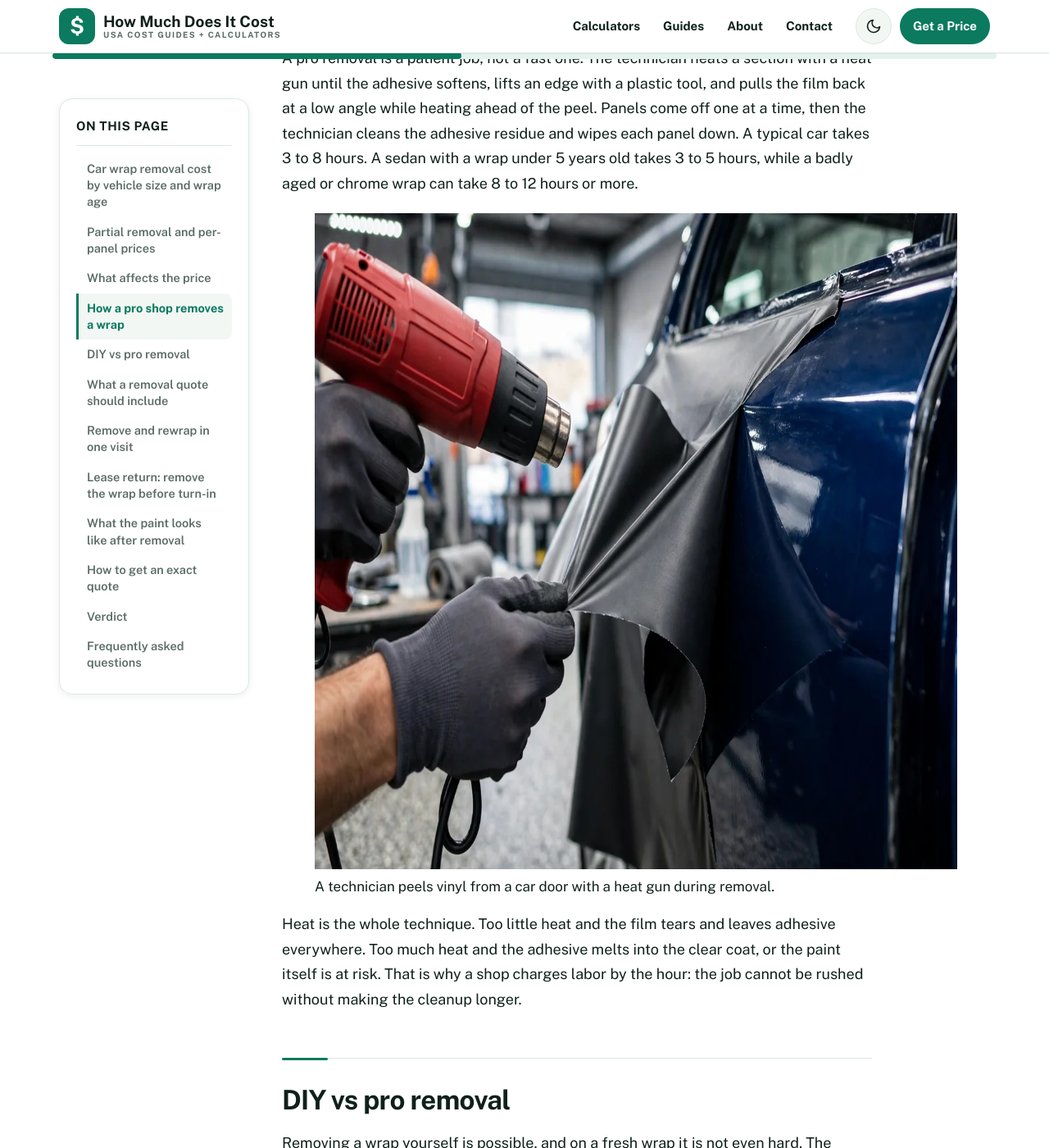
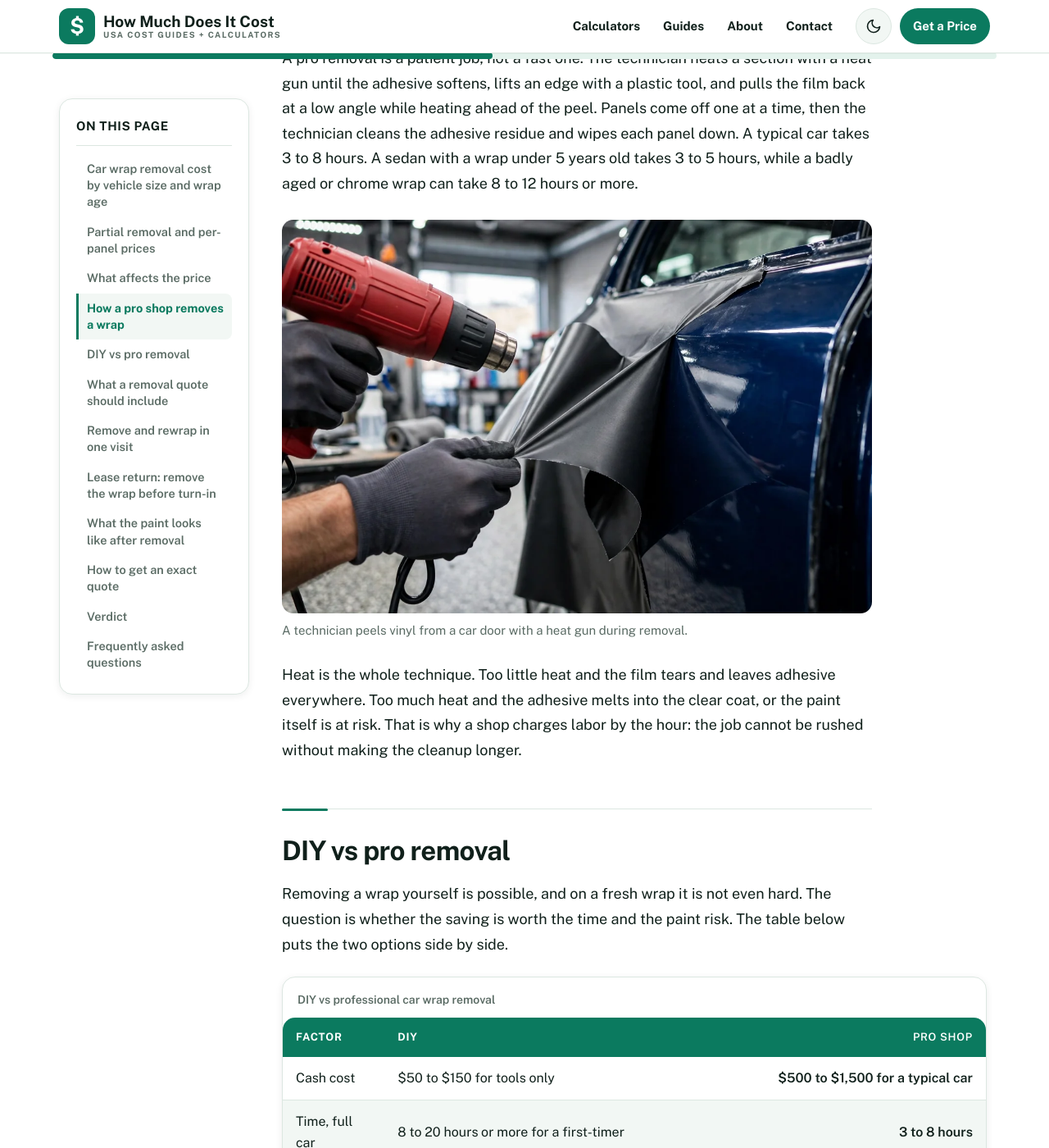
Before and after one commit to zaidmeo09-dhangal/howmuchdoesitcostusa, a Jekyll site: the page built from _posts/2026-11-21-how-much-does-it-cost-to-remove-a-car-wrap.md, in a window 1280 px wide and 1400 px high, scrolled down 5563 px. Shown: the whole window at 82% size. Built offline with Jekyll 4.4.1, drawn with Linux system fonts in a browser that asks for light colours; some web fonts are replaced.

Commit message:
Initial deploy: add assets/css/style.css

```diff
--- a/assets/css/style.css
+++ b/assets/css/style.css
@@ -1037,6 +1037,20 @@ html, body { overflow-x: hidden; overflow-x: clip; }
   display: block; width: 100%; aspect-ratio: 1200 / 630; object-fit: cover;
   border-radius: 20px;
 }
+/* In-post images: same readable width as the text (720px), natural aspect,
+   like StudentCalcTools. Only the feature image above is fixed 1200x630;
+   internal images are never forced to that size. */
+.post .post-body figure { max-width: 720px; margin: 28px 0; }
+.post .post-body figure img {
+  display: block; width: 100%; height: auto; border-radius: 14px;
+}
+.post .post-body figure figcaption {
+  margin-top: 10px; font-size: 15px; line-height: 1.5; color: var(--muted);
+}
+.post .post-body p > img {
+  display: block; width: 100%; max-width: 720px; height: auto;
+  border-radius: 14px; margin: 28px 0;
+}
 /* Blog card image: shown only when a post sets post.image. The wrapper
    bleeds to the card edge like .card-art (card padding is 24px). */
 .card .card-img { margin: -24px -24px 0; }
```
